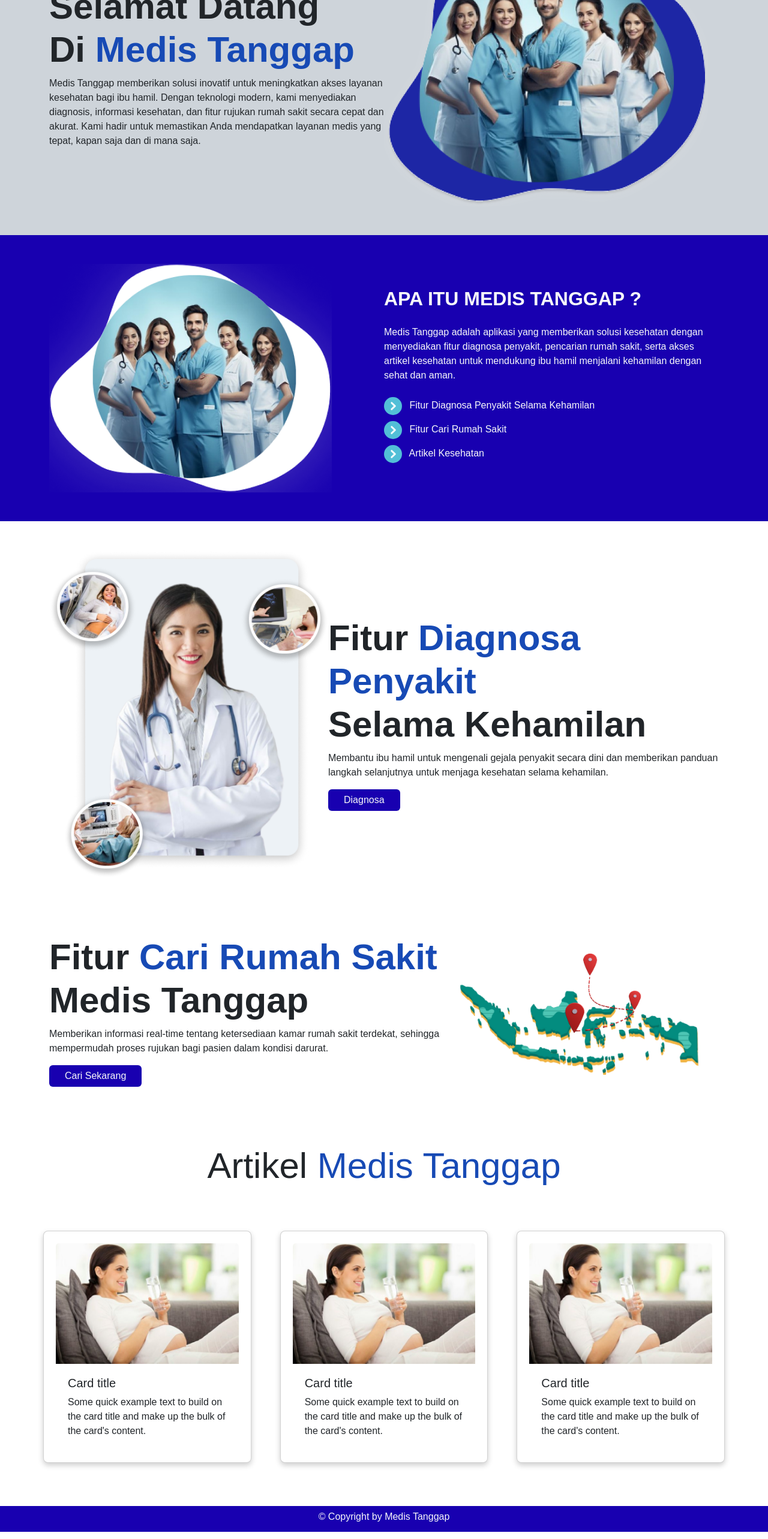
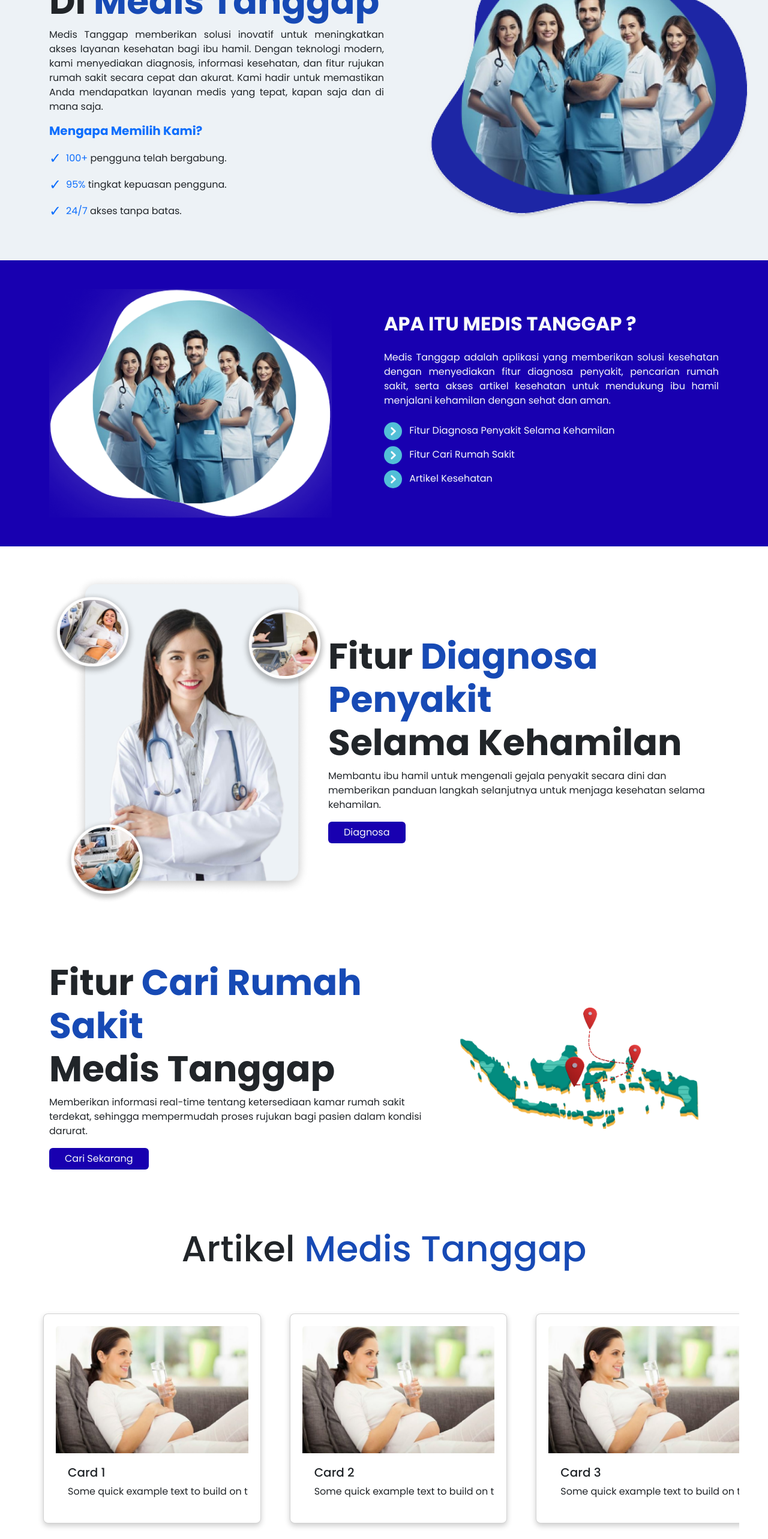
Before and after one commit to arirzwn/medis-tanggap, a React (Create React App) app in the folder frontend/: page / in a window 1280 px wide. Shown: the part 220-2786 px from the top of the page at 60% size. Built offline with nearby package versions, Linux system fonts and the light colour scheme.

Commit message:
home-kurangresponsive

```diff
--- a/frontend/src/App.css
+++ b/frontend/src/App.css
@@ -1,8 +1,25 @@
-/* Global styles */
+@import url('https://fonts.googleapis.com/css2?family=Roboto:wght@400;500;700&display=swap');
+@import url('https://fonts.googleapis.com/css2?family=Poppins:ital,wght@0,100;0,200;0,300;0,400;0,500;0,600;0,700;0,800;0,900;1,100;1,200;1,300;1,400;1,500;1,600;1,700;1,800;1,900&family=Roboto:ital,wght@0,100;0,300;0,400;0,500;0,700;0,900;1,100;1,300;1,400;1,500;1,700;1,900&display=swap');
+
+html, body {
+  overflow-x: hidden;
+  scrollbar-width: none;
+  -ms-overflow-style: none;
+}
+
+::-webkit-scrollbar {
+  display: none;
+}
+
+html::-webkit-scrollbar {
+  width: 0px;
+}
+
 * {
   margin: 0;
   padding: 0;
   box-sizing: border-box;
+  font-family: "Poppins", serif;
 }
 
 nav ul li {
@@ -18,6 +35,38 @@ nav ul li {
 }
 
 .fas {
+  display: none;
+}
+
+#sec5::-webkit-scrollbar {
+  display: none;
+}
+
+#sec5 .wrapper {
+  display: flex;
+  justify-content: flex-start;
+  white-space: nowrap;
+  overflow-x: auto;
+  scrollbar-width: none;
+  -ms-overflow-style: none;
+  transition: all 0.3s ease;
+}
+
+.cards-container {
+  display: flex;
+  flex-direction: row;
+  flex-wrap: nowrap;
+  overflow-x: auto;
+  scrollbar-width: none;
+  -ms-overflow-style: none;
+  will-change: transform;
+}
+
+.cards-container::-webkit-scrollbar {
+  display: none;
+}
+
+#sec5 .wrapper::-webkit-scrollbar {
   display: none;
 }
 
@@ -64,15 +113,15 @@ section button #btn {
 
 .flex-container {
   display: flex;
-  flex-wrap: wrap; /* Membuat card turun ke baris berikutnya jika tidak muat */
-  gap: 20px; /* Jarak antar card */
-  justify-content: space-between; /* Distribusi antar card */
+  flex-wrap: wrap;
+  gap: 20px;
+  justify-content: space-between;
 }
 
 #sec5 .card {
-  width: 18rem;
-  flex: 1 1 calc(33.333% - 20px); /* Membagi ruang hingga maksimum 3 card */
-  box-sizing: border-box; /* Pastikan padding tidak memengaruhi ukuran total */
+  flex: 0 0 calc(33.33% - 2rem);
+  max-width: calc(33.33% - 2rem);
+  box-sizing: border-box;
 }
 
 .artikel-tagline {
@@ -203,12 +252,18 @@ section button #btn {
     display: block;
   }
 
+  #sec5 .card {
+    flex: 0 0 calc(50% - 2rem);
+    max-width: calc(50% - 2rem);
+    box-sizing: border-box;
+  }
+
   /* Navbar Collapse */
   .navbar-collapse {
     display: flex;
     flex-direction: column;
-    align-items: start;     /* Horizontal center */
-    text-align: start;      /* Pastikan teks berada di tengah */
+    align-items: start;
+    text-align: start;
     position: fixed;
     right: 0;
     top: 66px;
@@ -248,7 +303,7 @@ section button #btn {
 /* Responsive styles */
 @media (max-width: 650px) {
   /* General sections */
-  #sec1, #sec2, #sec3, #sec4, #sec5 {
+  #sec1, #sec2, #sec3, #sec4 {
     display: flex;
     flex-direction: column;
     align-items: center;
@@ -257,11 +312,42 @@ section button #btn {
     gap: 20px;
   }
 
+  #sec5 .wrapper {
+    display: flex;
+    justify-content: flex-start;
+    overflow-x: auto;
+    scrollbar-width: thin;
+    -ms-overflow-style: none;
+  }
+
+  #sec5 .cards-container {
+    display: flex;
+    flex-wrap: nowrap;
+    overflow-x: auto;
+    scrollbar-width: thin;
+    -ms-overflow-style: none;
+  }
+
+  #sec5 .cards-container::-webkit-scrollbar {
+    display: none;
+  }
+
+  /* Card layout adjustments */
+  #sec5 .card {
+    flex: 0 0 100%;
+    max-width: 100%;
+    margin-right: 15px;
+    box-sizing: border-box;
+  }
+
+  #sec5::-webkit-scrollbar {
+    display: none;
+  }
+
   #sec1 .container,
   #sec2 .container,
   #sec3 .container,
-  #sec4 .container,
-  #sec5 .container {
+  #sec4 .container {
     display: flex;
     flex-direction: column;
     align-items: center;
@@ -271,8 +357,7 @@ section button #btn {
   #sec1 .container .gbr img,
   #sec2 .container .gbr img,
   #sec3 .container .gbr img,
-  #sec4 .container .gbr img,
-  #sec5 .container .gbr img {
+  #sec4 .container .gbr img {
     width: 100%;
     height: auto;
   }
@@ -296,7 +381,7 @@ section button #btn {
   }
 
   .btn-brand, .btn-sec3 {
-    width: 100%; /* Full width buttons */
+    width: 100%;
     text-align: center;
     padding: 10px;
   }
@@ -306,30 +391,25 @@ section button #btn {
     gap: 20px;
   }
 
-  #sec5 .card {
-    width: 100%;
+  #sec2 .container ul li {
+    text-align: left;
   }
 
-  #sec2 .container ul li {
-    text-align: left; /* Menjadikan teks di dalam li rata kiri */
-  }
-
-  /* Specific changes for sec4 */
   #sec4 .container {
-    flex-direction: column-reverse; /* Menempatkan gambar di atas dan teks di bawah */
+    flex-direction: column-reverse;
     align-items: center;
     text-align: center;
   }
 
   #sec4 .container .col-md-7,
   #sec4 .container .col-md-5 {
-    width: 100%; /* Membuat kolom lebar penuh */
-    margin-bottom: 20px; /* Memberikan jarak antar elemen */
+    width: 100%;
+    margin-bottom: 20px;
   }
 
   #sec4 .container .col-md-5 img {
-    width: 100%; /* Memastikan gambar responsif */
-    height: auto; /* Mempertahankan rasio gambar */
+    width: 100%;
+    height: auto;
   }
 
   /* Ukuran font untuk sec4 */
--- a/frontend/src/page/Home.jsx
+++ b/frontend/src/page/Home.jsx
@@ -1,28 +1,81 @@
+import { useState, useEffect } from "react";
 import Footer from "../components/footer";
 import Navbar from "../components/navbar";
 import { useNavigate } from "react-router-dom";
-import Section1 from '../images/dashboard.png'
-import Section2 from '../images/section2.png'
-import Section3 from '../images/section3.png'
-import Map from '../images/map.png'
-import Artikel from '../images/artikel.png'
-import Arrow from '../images/arrow.png'
+import Section1 from '../images/dashboard.png';
+import Section2 from '../images/section2.png';
+import Section3 from '../images/section3.png';
+import Map from '../images/map.png';
+import Artikel from '../images/artikel.png';
+import Arrow from '../images/arrow.png';
 
 function Home() {
+    const [cards, setCards] = useState([
+        { id: 1, title: "Card 1", text: "Some quick example text to build on the card." },
+        { id: 2, title: "Card 2", text: "Some quick example text to build on the card." },
+        { id: 3, title: "Card 3", text: "Some quick example text to build on the card." },
+        { id: 4, title: "Card 4", text: "Some quick example text to build on the card." }
+    ]);
     const navigate = useNavigate();
+
+    const handleScroll = () => {
+        const scrollPosition = window.innerHeight + document.documentElement.scrollTop;
+        const bottomPosition = document.documentElement.offsetHeight;
+
+        if (scrollPosition >= bottomPosition - 100) {
+            resetCards();
+        }
+    };
+
+    const resetCards = () => {
+        setCards((prevCards) => [
+            ...prevCards,
+            { id: 1, title: "Card 1", text: "Some quick example text to build on the card." },
+            { id: 2, title: "Card 2", text: "Some quick example text to build on the card." },
+            { id: 3, title: "Card 3", text: "Some quick example text to build on the card." },
+            { id: 4, title: "Card 4", text: "Some quick example text to build on the card." }
+        ]);
+    };
+
+    useEffect(() => {
+        window.addEventListener("scroll", handleScroll);
+
+        return () => {
+            window.removeEventListener("scroll", handleScroll);
+        };
+    }, []);
+
     return (
         <>
             <Navbar />
             <div className="w-100">
-                <section id="sec1" className="bg-dark-subtle h-100 p-5">
+                <section id="sec1" className="h-100 p-5" style={{ backgroundColor: "#EDF2F6" }}>
                     <div className="container d-flex align-items-center flex-column flex-md-row">
                         <div className="col-md-6 col-12 text-center text-md-start">
                             <h1 className="fw-bold">Selamat Datang <br /> Di <span>Medis Tanggap</span></h1>
-                            <p>Medis Tanggap memberikan solusi inovatif untuk meningkatkan akses layanan kesehatan bagi ibu hamil. Dengan teknologi modern, kami menyediakan diagnosis, informasi kesehatan, dan fitur rujukan rumah sakit secara cepat dan akurat. Kami hadir untuk memastikan Anda mendapatkan layanan medis yang tepat, kapan saja dan di mana saja.</p>
-                            {/* <button className="btn btn-brand text-light" onClick={() => { navigate("/diagnosa") }}>Diagnosa <span id="btn" className="img-circle"><img src={Arrow} className="img-arrow" alt="" /></span></button> */}
+                            <p style={{ textAlign: "justify" }}>
+                                Medis Tanggap memberikan solusi inovatif untuk meningkatkan akses layanan kesehatan bagi ibu hamil. Dengan teknologi modern, kami menyediakan diagnosis, informasi kesehatan, dan fitur rujukan rumah sakit secara cepat dan akurat. Kami hadir untuk memastikan Anda mendapatkan layanan medis yang tepat, kapan saja dan di mana saja.
+                            </p>
+                            <div>
+                                <h5 className="mb-3 text-primary fw-bold">Mengapa Memilih Kami?</h5>
+                                <ul className="list-unstyled">
+                                    <li className="mb-2 d-flex align-items-center">
+                                        <span className="text-primary me-2 fs-4">✓</span>
+                                        <span className="text-primary">100+</span>&nbsp;pengguna telah bergabung.
+                                    </li>
+                                    <li className="mb-2 d-flex align-items-center">
+                                        <span className="text-primary me-2 fs-4">✓</span>
+                                        <span className="text-primary">95%</span>&nbsp;tingkat kepuasan pengguna.
+                                    </li>
+                                    <li className="d-flex align-items-center">
+                                        <span className="text-primary me-2 fs-4">✓</span>
+                                        <span className="text-primary">24/7</span>&nbsp;akses tanpa batas.
+                                    </li>
+                                </ul>
+                            </div>
                         </div>
                         <div className="col-md-6 col-12">
-                            <img src={Section1} alt="" className="img-fluid" />
+                            <img src={Section1} alt="" className="img-fluid" style={{ marginLeft: "70px" }} />
                         </div>
                     </div>
                 </section>
@@ -34,7 +87,7 @@ function Home() {
                         </div>
                         <div className="col-md-6 col-12">
                             <h2 className="fw-bold mb-4">APA ITU MEDIS TANGGAP ?</h2>
-                            <p className="mb-4">Medis Tanggap adalah aplikasi yang memberikan solusi kesehatan dengan menyediakan fitur diagnosa penyakit, pencarian rumah sakit, serta akses artikel kesehatan untuk mendukung ibu hamil menjalani kehamilan dengan sehat dan aman.</p>
+                            <p className="mb-4" style={{ textAlign: "justify" }}>Medis Tanggap adalah aplikasi yang memberikan solusi kesehatan dengan menyediakan fitur diagnosa penyakit, pencarian rumah sakit, serta akses artikel kesehatan untuk mendukung ibu hamil menjalani kehamilan dengan sehat dan aman.</p>
                             <ul className="navbar-nav">
                                 <li><img id="li" src={Arrow} className="img-arrow1" alt="" /> Fitur Diagnosa Penyakit Selama Kehamilan</li>
                                 <li><img id="li" src={Arrow} className="img-arrow1" alt="" /> Fitur Cari Rumah Sakit</li>
@@ -72,30 +125,21 @@ function Home() {
 
                 <section id="sec5" className="p-5">
                     <h1 className="text-center mb-5">Artikel <span>Medis Tanggap</span></h1>
-                    <div className="d-flex flex-column flex-sm-row justify-content-around">
-                        <div className="card m-4">
-                            <img src={Artikel} className="card-img-top" alt="..." />
-                            <div className="card-body">
-                                <h5 className="card-title">Card title</h5>
-                                <p className="card-text">Some quick example text to build on the card title and make up the bulk of the card's content.</p>
-                            </div>
-                        </div>
-                        <div className="card m-4">
-                            <img src={Artikel} className="card-img-top" alt="..." />
-                            <div className="card-body">
-                                <h5 className="card-title">Card title</h5>
-                                <p className="card-text">Some quick example text to build on the card title and make up the bulk of the card's content.</p>
-                            </div>
-                        </div>
-                        <div className="card m-4">
-                            <img src={Artikel} className="card-img-top" alt="..." />
-                            <div className="card-body">
-                                <h5 className="card-title">Card title</h5>
-                                <p className="card-text">Some quick example text to build on the card title and make up the bulk of the card's content.</p>
-                            </div>
+                    <div className="wrapper d-flex">
+                        <div className="cards-container">
+                            {cards.map(card => (
+                                <div key={card.id} className="card m-4">
+                                    <img src={Artikel} className="card-img-top" alt="..." />
+                                    <div className="card-body">
+                                        <h5 className="card-title">{card.title}</h5>
+                                        <p className="card-text">{card.text}</p>
+                                    </div>
+                                </div>
+                            ))}
                         </div>
                     </div>
                 </section>
+
             </div>
             <Footer />
         </>
```
Also changed, not shown: frontend/src/script.js (+29 -1 lines).
